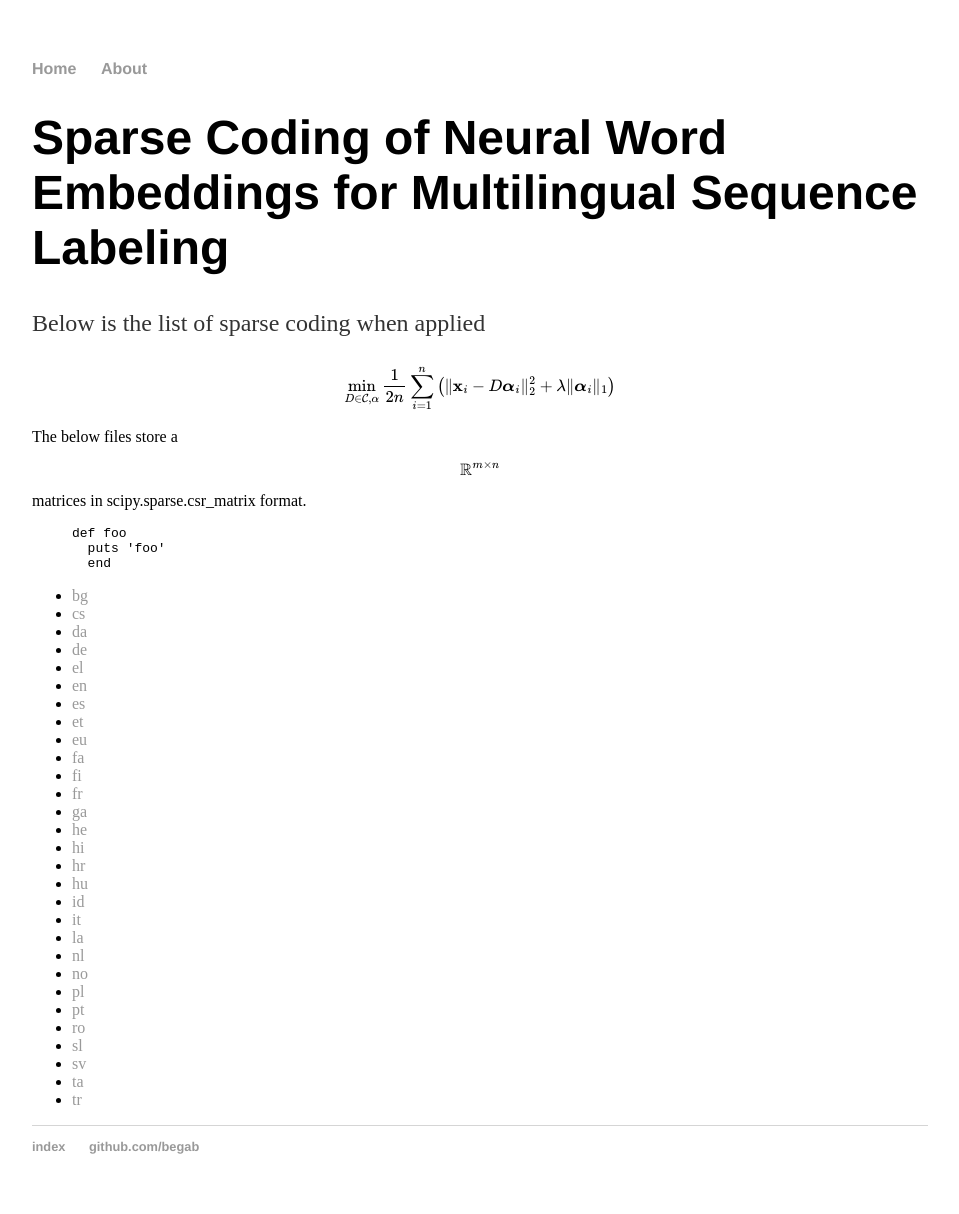
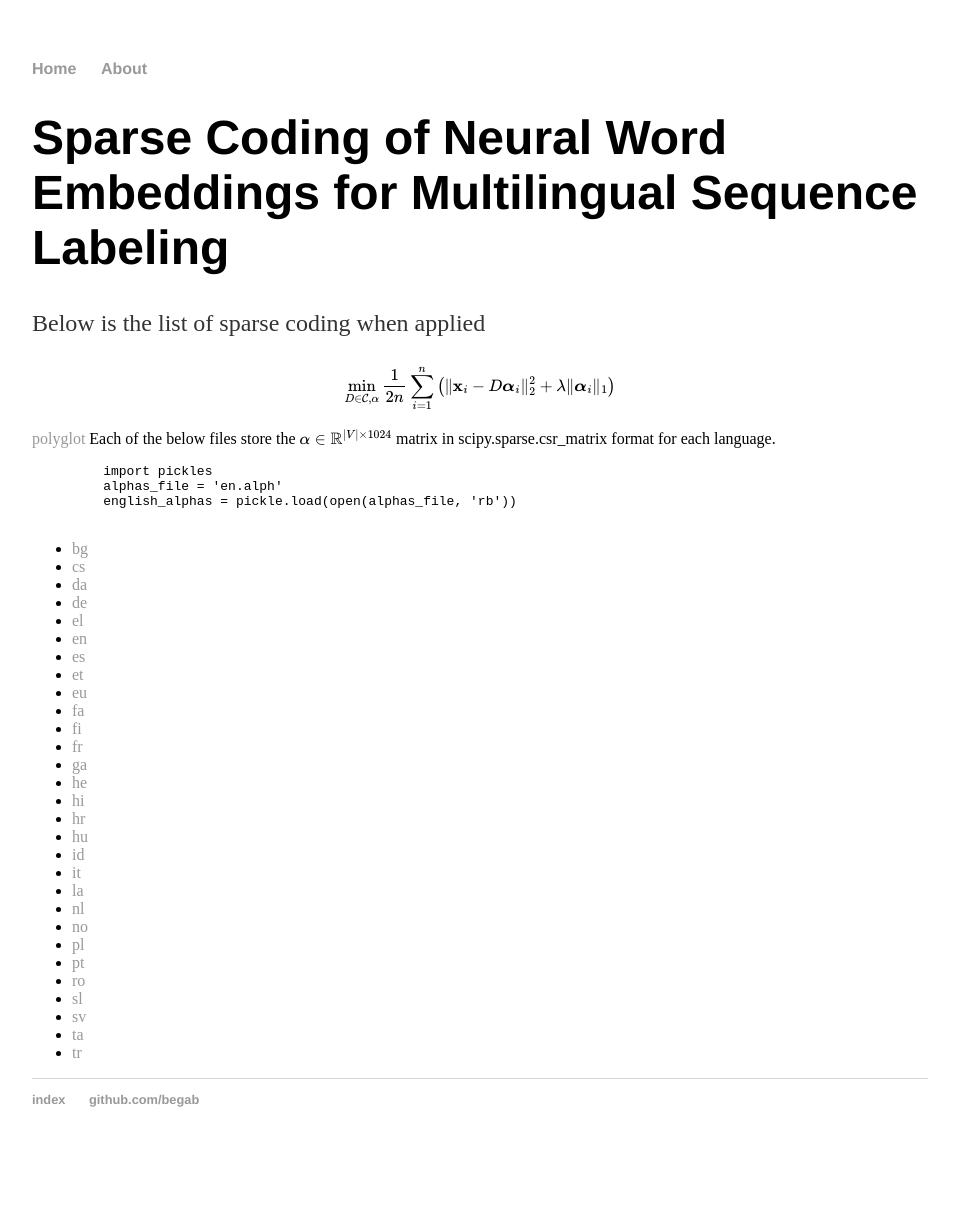
Before and after one commit to begab/begab.github.io, a Jekyll site: the page built from sparse_embeds/index.html, in a window 1280 px wide. Shown: the whole page, without its empty margins (160-1119 px from the left). Built offline with Jekyll 4.4.1, drawn with Linux system fonts in a browser that asks for light colours; formulas are drawn with MathJax 3; after the commit the page ends 1167 px from its top, so only the background shows below that.

Commit message:
updates textual content

```diff
--- a/sparse_embeds/index.html
+++ b/sparse_embeds/index.html
@@ -6,12 +6,14 @@ title: Sparse coded word representations
     <h1>Sparse Coding of Neural Word Embeddings for Multilingual Sequence Labeling</h1>
     <p>Below is the list of sparse coding when applied </p>
     $$\min\limits_{D \in \mathcal{C}, \alpha} \frac{1}{2n} \sum_{i=1}^{n} \left(\lVert \mathbf{x}_i-D \boldsymbol{\alpha}_i \rVert_2^2 + \lambda \lVert \boldsymbol{\alpha}_i \rVert_1 \right)$$
-</div>
-The below files store a $$\mathbb{R}^{m \times n}$$ matrices in scipy.sparse.csr_matrix format.
-{% highlight ruby %}
-def foo
-  puts 'foo'
-  end
+
+    <a href="https://sites.google.com/site/rmyeid/projects/polyglot">polyglot</a>
+
+    Each of the below files store the $\alpha \in \mathbb{R}^{|V| \times 1024}$ matrix in scipy.sparse.csr_matrix format for each language.
+    {% highlight python %}
+    import pickles
+    alphas_file = 'en.alph'
+    english_alphas = pickle.load(open(alphas_file, 'rb'))
     {% endhighlight %}
     <ul>
         {% assign languages = "bg,cs,da,de,el,en,es,et,eu,fa,fi,fr,ga,he,hi,hr,hu,id,it,la,nl,no,pl,pt,ro,sl,sv,ta,tr" | split: "," %}
@@ -19,3 +21,4 @@ def foo
         <li><a href="https://github.com/begab/begab.github.io/raw/master/sparse_embeds/{{ l }}.alph">{{ l }}</a></li>
         {% endfor %}
     </ul>
+</div>
```
Lines whose indentation alone changed are shown as unchanged.
